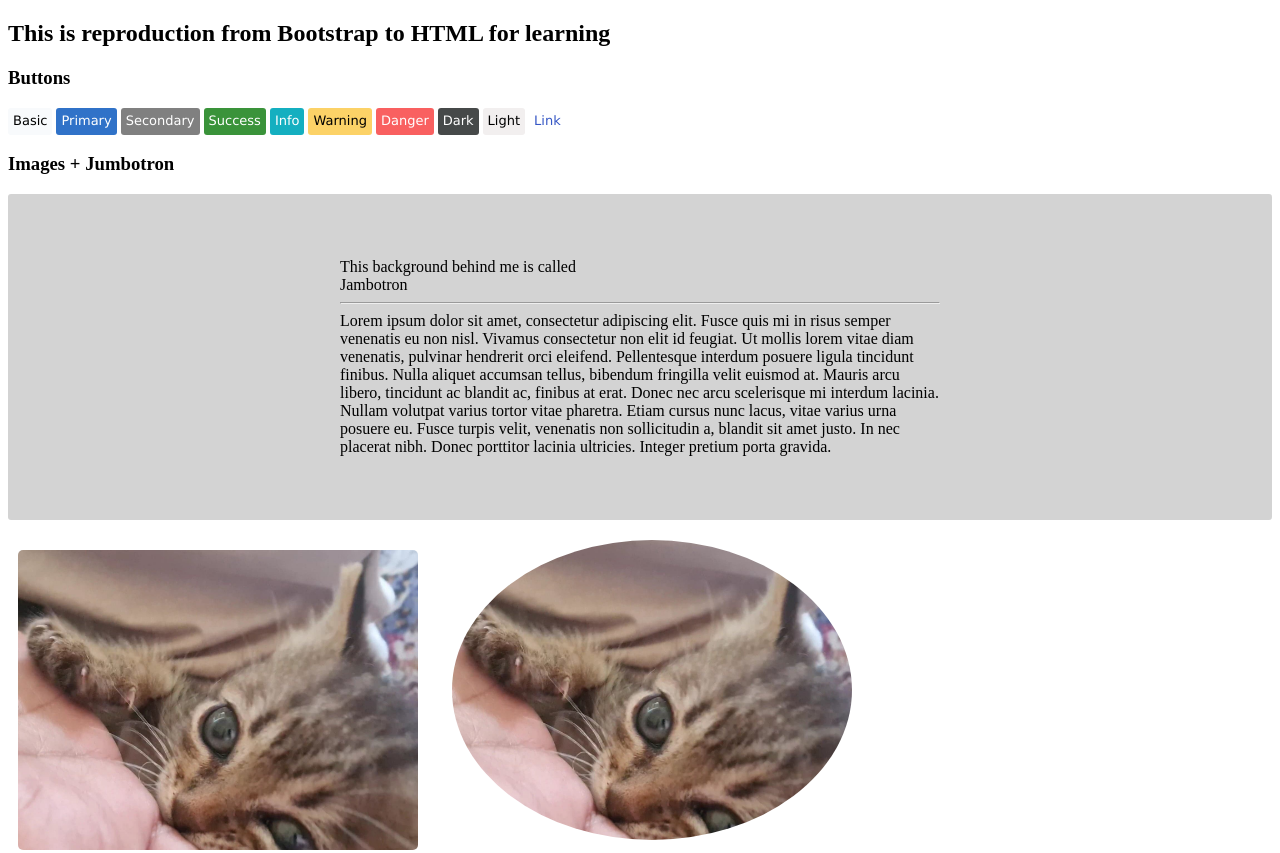
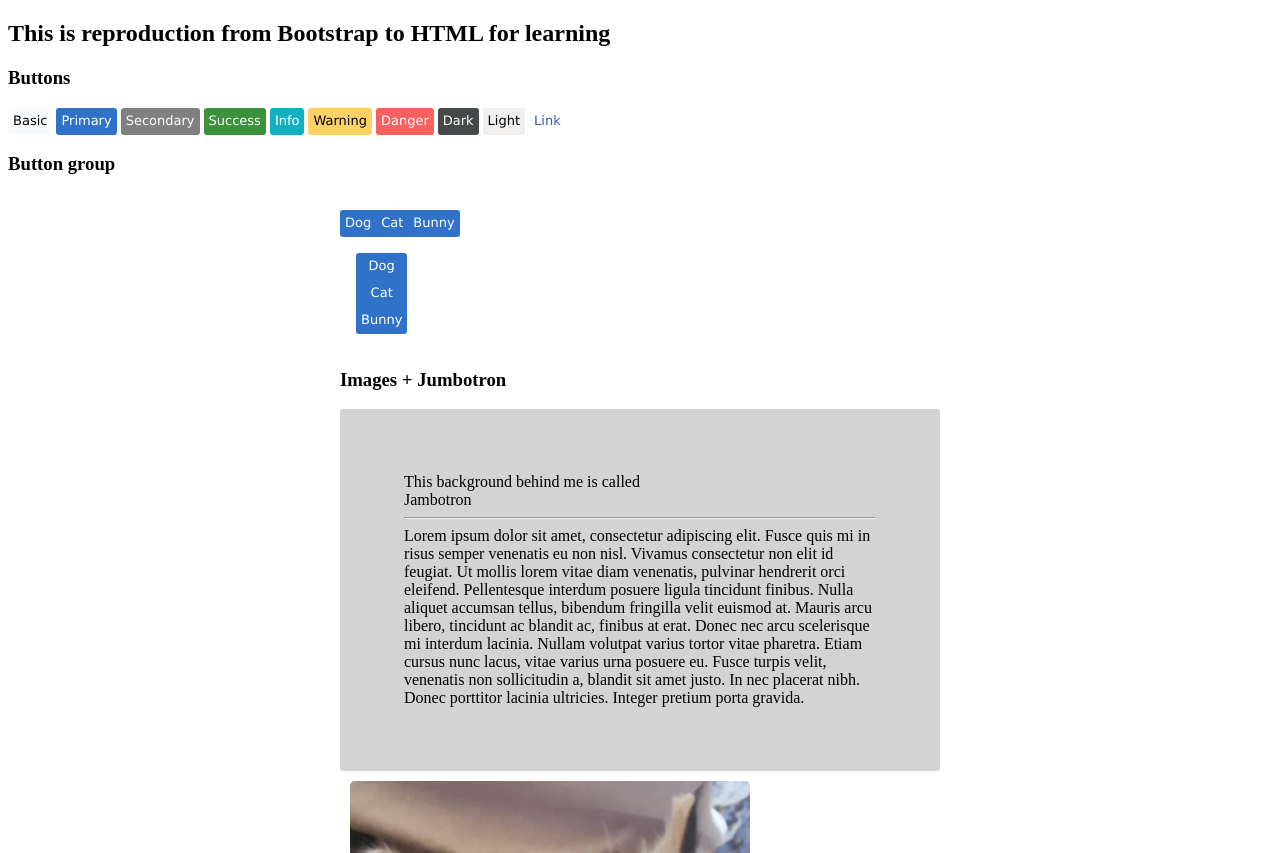
Before and after one commit to Ndrj31/recreating-bootstrap, a plain HTML site: page index.html in a window 1280 px wide. Shown: the top 853 px of the page. Drawn offline with Linux system fonts and the light colour scheme.

Commit message:
Added group buttons and did some refactoring

```diff
--- a/index.html
+++ b/index.html
@@ -33,6 +33,23 @@
     <!--- for recreating btn of bootstrap-->
     <button type="button" class="btn btn-link" role="button">Link</button>
     <!--- for recreating btn of bootstrap-->
+
+    <h3>Button group</h3>
+    <div class="container">
+      <div class="btn-group btn-group-lg ">
+        <button type="button" class="btn btn-primary">Dog</button>
+        <button type="button" class="btn btn-primary">Cat</button>
+        <button type="button" class="btn btn-primary">Bunny</button>
+      </div>
+
+      <div class="container">
+        <div class="btn-group-vertical ">
+          <button type="button" class="btn btn-primary">Dog</button>
+          <button type="button" class="btn btn-primary">Cat</button>
+          <button type="button" class="btn btn-primary">Bunny</button>
+        </div>
+    </div>
+
 
     <h3>Images + Jumbotron</h3>
     <div class="jumbotron jambotron-fluid">
--- a/styles.css
+++ b/styles.css
@@ -8,6 +8,38 @@
   border-style: none;
   background-color: rgb(248, 250, 252);
   border-color: none;
+}
+div .btn-group > .btn:not(:first-of-type) {
+  border-top-left-radius: 0px;
+  border-bottom-left-radius: 0px;
+}
+div .btn-group > .btn:not(:last-of-type) {
+  border-top-right-radius: 0px;
+  border-bottom-right-radius: 0px;
+}
+
+.btn-group {
+  font-size: 0px; /* TODO: keep the content to the left side */
+}
+
+/*.btn-group-lg {
+   TODO: larger font size without getting spaces between buttons
+} */
+
+div .btn-group-vertical {
+  font-size: 0px;
+  width: fit-content;
+  display: flex;
+  flex-direction: column;
+}
+
+div .btn-group-vertical > .btn:not(:first-of-type) {
+  border-top-left-radius: 0px;
+  border-top-right-radius: 0px;
+}
+div .btn-group-vertical > .btn:not(:last-of-type) {
+  border-bottom-right-radius: 0px;
+  border-bottom-left-radius: 0px;
 }
 
 .btn-primary {
```
